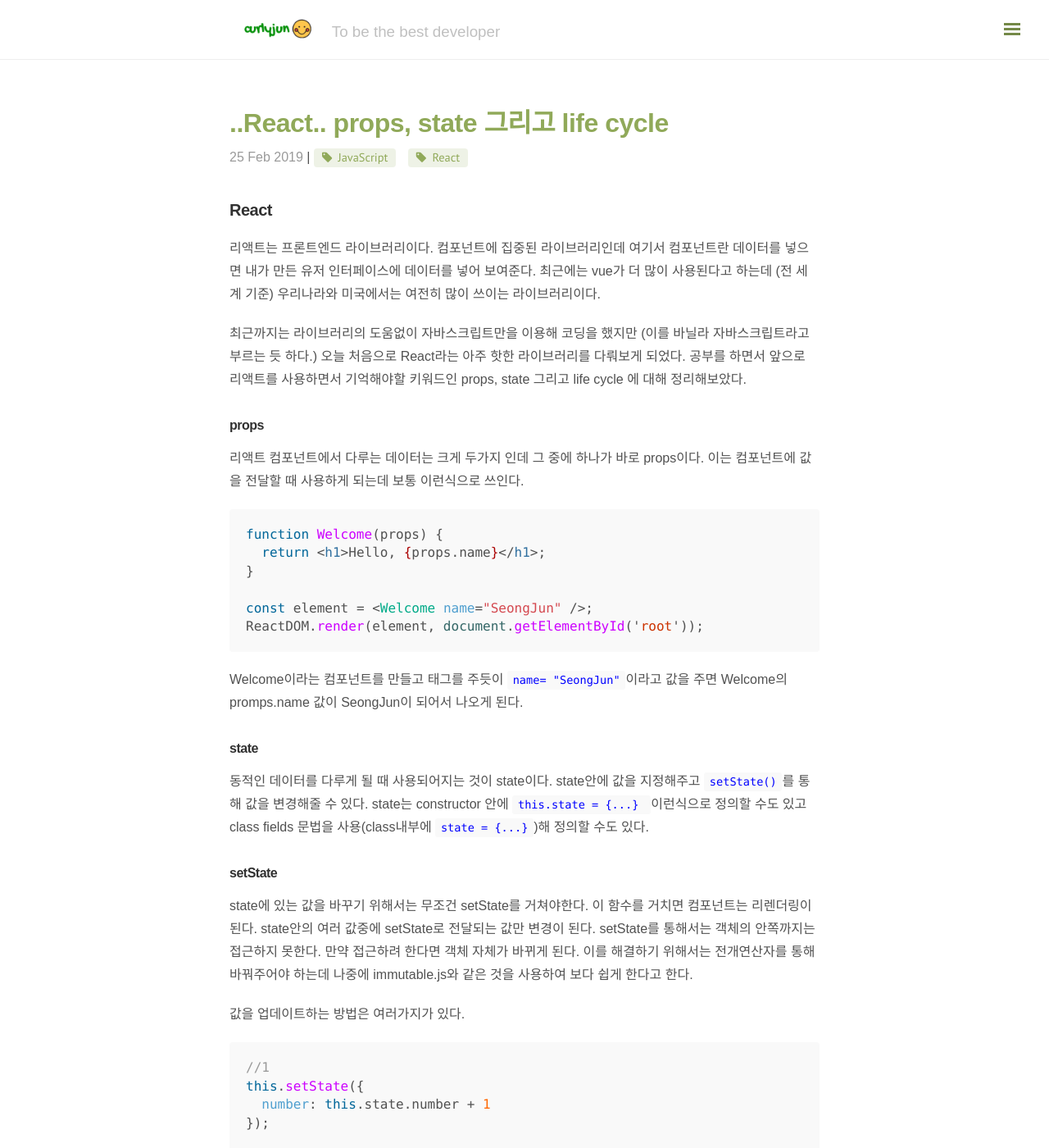
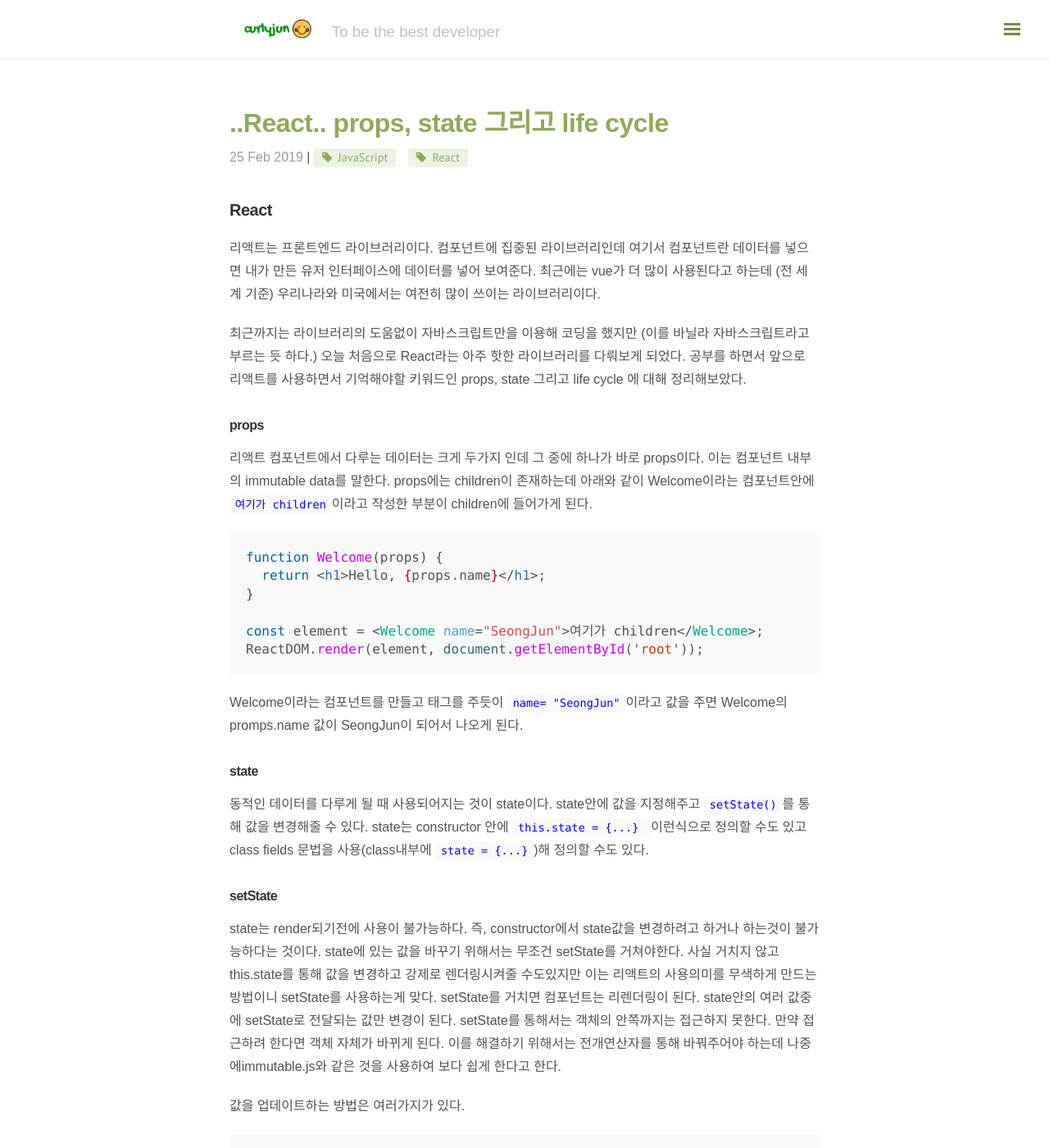
Before and after one commit to curlyjun/legacy__blog, a Jekyll site: the page built from _posts/JavaScript/2019-02-25-..React..-props,state-그리고-life-cycle.md, in a window 1280 px wide and 1400 px high. Shown: the whole window at 82% size. Built offline with Jekyll 4.4.1, drawn with Linux system fonts in a browser that asks for light colours; nearby versions of some CDN libraries; comment, search, counter and statistics services are not loaded; some of the changed text lies outside the part shown.

Commit message:
added life cycle post

````diff
--- a/_posts/JavaScript/2019-02-25-..React..-props,state-그리고-life-cycle.md
+++ b/_posts/JavaScript/2019-02-25-..React..-props,state-그리고-life-cycle.md
@@ -16,14 +16,14 @@
 
 ### props
 
-리액트 컴포넌트에서 다루는 데이터는 크게 두가지 인데 그 중에 하나가 바로 props이다. 이는 컴포넌트에 값을 전달할 때 사용하게 되는데 보통 이런식으로 쓰인다.
+리액트 컴포넌트에서 다루는 데이터는 크게 두가지 인데 그 중에 하나가 바로 props이다. 이는 컴포넌트 내부의 immutable data를 말한다. props에는 children이 존재하는데 아래와 같이 Welcome이라는 컴포넌트안에 `여기가 children`이라고 작성한 부분이 children에 들어가게 된다.
 
 ```react
 function Welcome(props) {
   return <h1>Hello, {props.name}</h1>;
 }
 
-const element = <Welcome name="SeongJun" />;
+const element = <Welcome name="SeongJun">여기가 children</Welcome>;
 ReactDOM.render(element, document.getElementById('root'));
 ```
 
@@ -37,7 +37,7 @@
 
 #### setState
 
-state에 있는 값을 바꾸기 위해서는 무조건 setState를 거쳐야한다. 이 함수를 거치면 컴포넌트는 리렌더링이 된다. state안의 여러 값중에 setState로 전달되는 값만 변경이 된다. setState를 통해서는 객체의 안쪽까지는 접근하지 못한다. 만약 접근하려 한다면 객체 자체가 바뀌게 된다. 이를 해결하기 위해서는 전개연산자를 통해 바꿔주어야 하는데 나중에 immutable.js와 같은 것을 사용하여 보다 쉽게 한다고 한다.
+state는 render되기전에 사용이 불가능하다. 즉, constructor에서 state값을 변경하려고 하거나 하는것이 불가능하다는 것이다. state에 있는 값을 바꾸기 위해서는 무조건 setState를 거쳐야한다. 사실 거치지 않고 this.state를 통해 값을 변경하고 강제로 렌더링시켜줄 수도있지만 이는 리액트의 사용의미를 무색하게 만드는 방법이니 setState를 사용하는게 맞다. setState를 거치면 컴포넌트는 리렌더링이 된다. state안의 여러 값중에 setState로 전달되는 값만 변경이 된다. setState를 통해서는 객체의 안쪽까지는 접근하지 못한다. 만약 접근하려 한다면 객체 자체가 바뀌게 된다. 이를 해결하기 위해서는 전개연산자를 통해 바꿔주어야 하는데 나중에immutable.js와 같은 것을 사용하여 보다 쉽게 한다고 한다.
 
 값을 업데이트하는 방법은 여러가지가 있다.
 
@@ -67,3 +67,13 @@
   number: number + 1
 })
 ```
+
+### life cycle
+
+life cycle 말 그대로 생명 주기이다. 컴포넌트가 생성될 때, 사라질 때, 업데이트 될때 호출되는 api이다.
+
+![](/assets/images/post_img/react_life_cycle.png)
+
+[이미지 출처](http://projects.wojtekmaj.pl/react-lifecycle-methods-diagram/)
+
+해당 이미지는 현재 react 버전의 life cycle을 표현하고 있는 다이어그램이다. 여러 상황에 따라 발생하는 api 들을 기억해두면 유용하게 쓰일수 있다고 한다. 아직까진 크게 와닿지 않으니 나중에 좀 더 깊게 공부해봐야겠다.
````
Also changed, not shown: assets/images/post_img/react_life_cycle.png (added).
